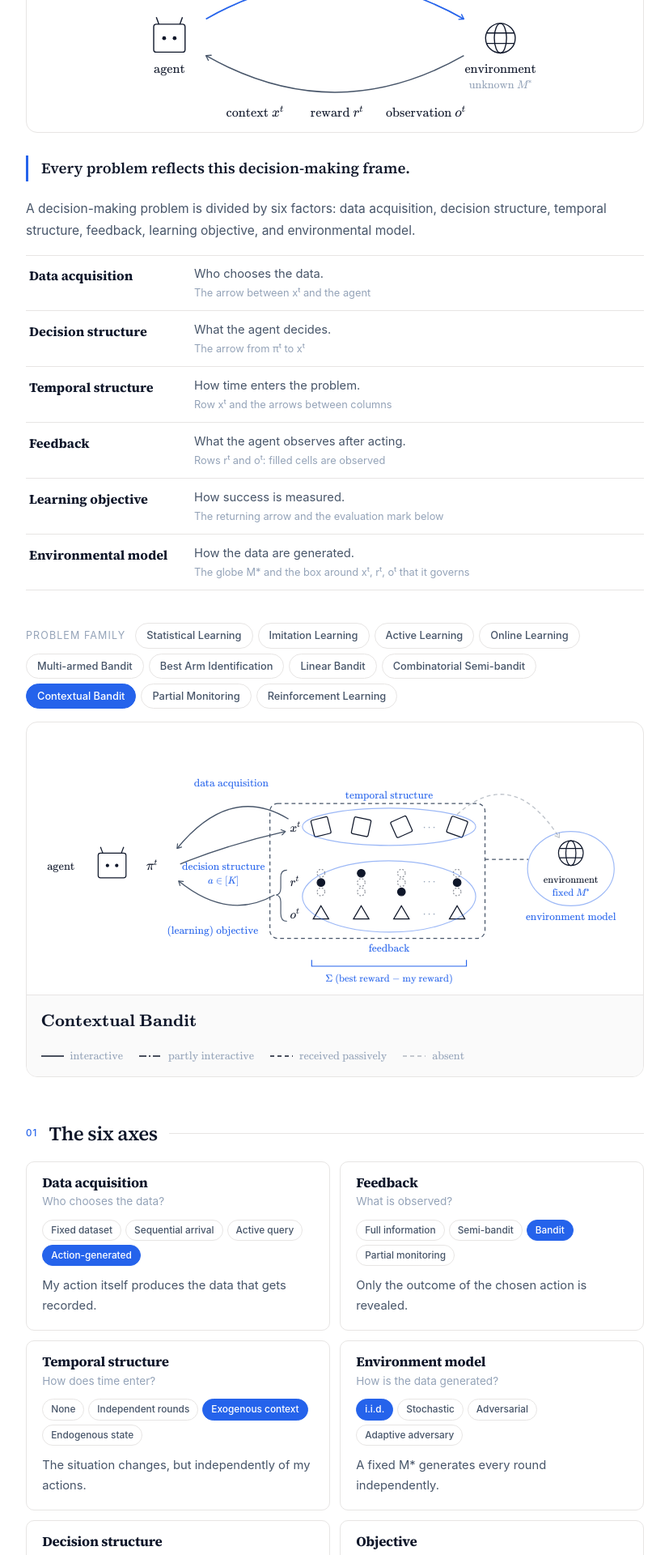
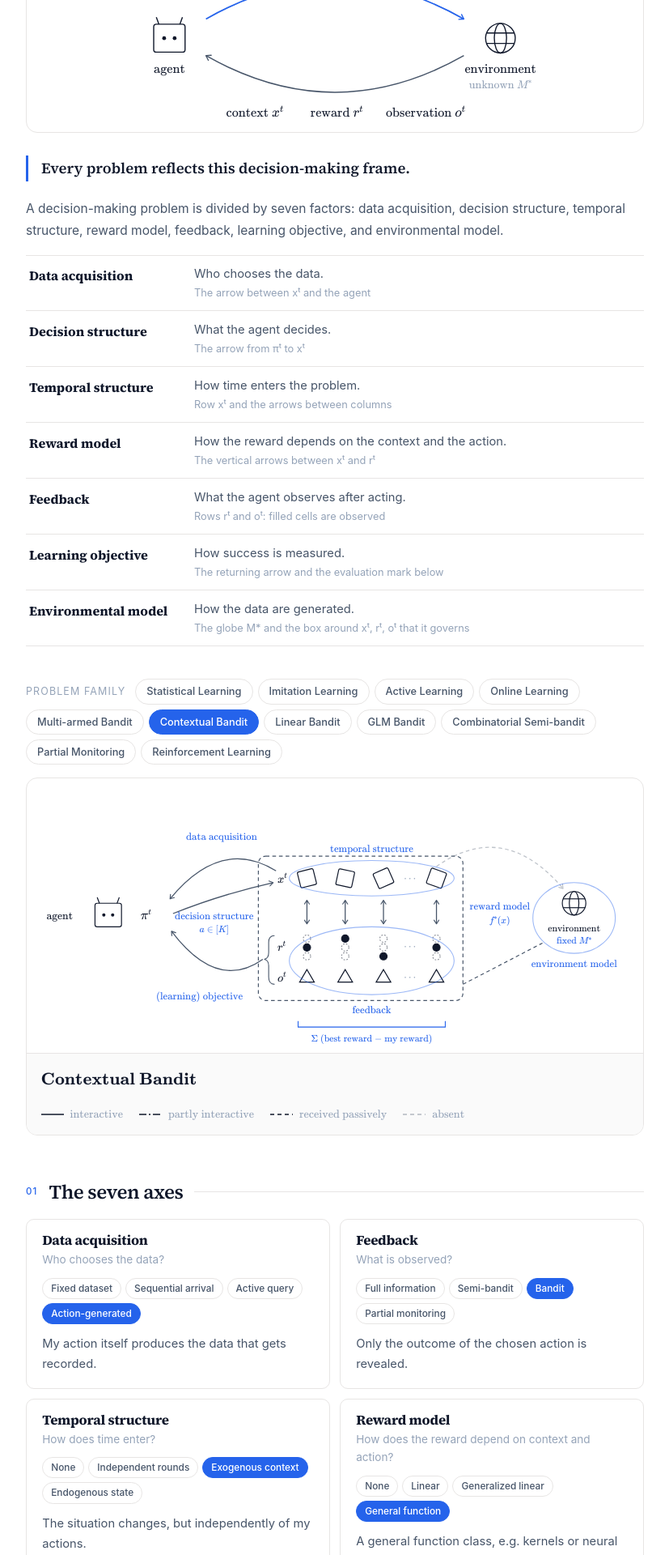
Before and after one commit to hajin322/hajin322.github.io, a Jekyll site: the page built from pages/learning-framework.html, in a window 1280 px wide. Shown: the part 464-2384 px from the top of the page at 81% size, without its empty margins (226-1053 px from the left). Built offline with Jekyll 4.4.1, drawn with Linux system fonts in a browser that asks for light colours; some of the changed text lies outside the part shown.

Commit message:
Learning Framework: add reward model axis, Linear/GLM bandit presets, reorder families
Co-Authored-By: Claude Opus 5.5 <noreply@anthropic.com>

```diff
--- a/pages/index.html
+++ b/pages/index.html
@@ -47,8 +47,8 @@ permalink: /pages/
       <span class="cv-name"><a href="{{ '/pages/learning-framework/' | relative_url }}">Learning Framework</a></span>
       <span class="cv-when"><span data-l="en" lang="en">Nov. 2026</span><span data-l="ko" lang="ko">2026년 11월</span></span>
     </div>
-    <p class="cv-body" data-l="en" lang="en">An agent, an unknown environment, and six factors that pin down a decision-making problem. Pick a problem family and the figure redraws itself.</p>
-    <p class="cv-body" data-l="ko" lang="ko">에이전트, 알려지지 않은 환경, 그리고 의사결정 문제를 정하는 여섯 요소. 문제 계열을 고르면 그림이 그에 맞게 바뀐다.</p>
+    <p class="cv-body" data-l="en" lang="en">An agent, an unknown environment, and seven factors that pin down a decision-making problem. Pick a problem family and the figure redraws itself.</p>
+    <p class="cv-body" data-l="ko" lang="ko">에이전트, 알려지지 않은 환경, 그리고 의사결정 문제를 정하는 일곱 요소. 문제 계열을 고르면 그림이 그에 맞게 바뀐다.</p>
   </div>
 
   <div class="cv-item">
--- a/pages/learning-framework.html
+++ b/pages/learning-framework.html
@@ -1,7 +1,7 @@
 ---
 layout: page
 title: "Learning Framework"
-description: "An agent interacts with an unknown environment, learning a mapping from contexts to decisions. Every such problem is divided by six factors: data acquisition, decision structure, temporal structure, feedback, learning objective, and environmental model."
+description: "An agent interacts with an unknown environment, learning a mapping from contexts to decisions. Every such problem is divided by seven factors: data acquisition, decision structure, temporal structure, reward model, feedback, learning objective, and environmental model."
 permalink: /pages/learning-framework/
 ---
 
@@ -111,6 +111,8 @@ permalink: /pages/learning-framework/
 #fig .col, #fig .xsq, #fig #dots { transition: opacity 0.25s; }
 #fig .hide { display: none; }
 #fig .focus.link, #fig .focus.ink { stroke: var(--accent) !important; stroke-width: 2.4; opacity: 1; marker-end: url(#arF); }
+#fig .rmA { marker-start: url(#ar); }
+#fig .focus.rmA { marker-start: url(#arF); }
 #fig .focus.ell { stroke: var(--accent); stroke-opacity: 1; stroke-width: 2; fill: var(--accent-soft); }
 #fig text.focus, #fig g.focus text { fill: var(--accent-deep); font-weight: 700; }
 
@@ -197,8 +199,8 @@ permalink: /pages/learning-framework/
   <p class="lf-frame" data-l="en" lang="en">Every problem reflects this decision-making frame.</p>
   <p class="lf-frame" data-l="ko" lang="ko">모든 문제는 이 의사결정 프레임을 반영한다.</p>
 
-  <p class="lf-lede" data-l="en" lang="en">A decision-making problem is divided by six factors: data acquisition, decision structure, temporal structure, feedback, learning objective, and environmental model.</p>
-  <p class="lf-lede" data-l="ko" lang="ko">의사결정 문제는 여섯 개의 요소로 나뉜다: 데이터 획득, 결정 구조, 시간 구조, 피드백, 학습 목표, 환경 모델.</p>
+  <p class="lf-lede" data-l="en" lang="en">A decision-making problem is divided by seven factors: data acquisition, decision structure, temporal structure, reward model, feedback, learning objective, and environmental model.</p>
+  <p class="lf-lede" data-l="ko" lang="ko">의사결정 문제는 일곱 개의 요소로 나뉜다: 데이터 획득, 결정 구조, 시간 구조, 보상 모델, 피드백, 학습 목표, 환경 모델.</p>
 
   <dl class="lf-factors">
     <div>
@@ -215,6 +217,11 @@ permalink: /pages/learning-framework/
       <dt>Temporal structure</dt>
       <dd><span data-l="en" lang="en">How time enters the problem.</span><span data-l="ko" lang="ko">시간이 문제에 어떻게 들어오는가.</span>
         <span class="lf-where"><span data-l="en" lang="en">Row xᵗ and the arrows between columns</span><span data-l="ko" lang="ko">xᵗ의 행과 칸 사이의 화살표</span></span></dd>
+    </div>
+    <div>
+      <dt>Reward model</dt>
+      <dd><span data-l="en" lang="en">How the reward depends on the context and the action.</span><span data-l="ko" lang="ko">보상이 맥락과 행동에 어떻게 의존하는가.</span>
+        <span class="lf-where"><span data-l="en" lang="en">The vertical arrows between xᵗ and rᵗ</span><span data-l="ko" lang="ko">xᵗ와 rᵗ 사이의 세로 화살표</span></span></dd>
     </div>
     <div>
       <dt>Feedback</dt>
@@ -240,7 +247,7 @@ permalink: /pages/learning-framework/
 
 <div class="lf-stage">
   <div class="lf-fig">
-    <svg id="fig" viewBox="0 0 780 330" role="img" aria-labelledby="figTitle">
+    <svg id="fig" viewBox="0 0 820 350" role="img" aria-labelledby="figTitle">
       <title id="figTitle">Agent, data and environment of a decision-making system</title>
       <defs>
         <marker id="ar" viewBox="0 0 10 10" refX="8" refY="5" markerWidth="6" markerHeight="6" orient="auto-start-reverse"><path d="M2 1L8 5L2 9" fill="none" stroke="#475569" stroke-width="1.5" stroke-linecap="round" stroke-linejoin="round"/></marker>
@@ -256,53 +263,57 @@ permalink: /pages/learning-framework/
 
       <path id="acqLine" class="link" data-ax="acq" d="M330 108 Q255 62 186 146"/>
       <path id="decLine" class="link" data-ax="dec" d="M190 166 Q255 140 326 124"/>
-      <path id="retLine" class="link" data-ax="obj" d="M312 206 Q252 240 188 188"/>
+      <path id="retLine" class="link" data-ax="obj" d="M312 228 Q250 272 188 190"/>
       <text class="ax" data-ax="acq" x="256" y="66" text-anchor="middle">data acquisition</text>
       <text class="ax" data-ax="dec" x="246" y="174" text-anchor="middle">decision structure</text>
-      <text class="ax" data-ax="obj" x="232" y="256" text-anchor="middle">(learning) objective</text>
+      <text class="ax" data-ax="obj" x="226" y="282" text-anchor="middle">(learning) objective</text>
 
       <text class="m" x="332" y="124" style="font-size:16px">x<tspan class="lp-m" dy="-6" style="font-size:11px">t</tspan></text>
-      <text class="m" x="332" y="194" style="font-size:16px">r<tspan class="lp-m" dy="-6" style="font-size:11px">t</tspan></text>
-      <text class="m" x="332" y="236" style="font-size:16px">o<tspan class="lp-m" dy="-6" style="font-size:11px">t</tspan></text>
-      <path d="M328 174 Q320 174 320 183 L320 197 Q320 205 314 206 Q320 207 320 215 L320 230 Q320 240 328 240" fill="none" stroke="var(--text-secondary)" stroke-width="1.2"/>
+      <text class="m" x="332" y="216" style="font-size:16px">r<tspan class="lp-m" dy="-6" style="font-size:11px">t</tspan></text>
+      <text class="m" x="332" y="258" style="font-size:16px">o<tspan class="lp-m" dy="-6" style="font-size:11px">t</tspan></text>
+      <path d="M328 196 Q320 196 320 205 L320 219 Q320 227 314 228 Q320 229 320 237 L320 252 Q320 262 328 262" fill="none" stroke="var(--text-secondary)" stroke-width="1.2"/>
 
-      <rect id="envBox" class="rgn" data-ax="env" x="306" y="88" width="278" height="174" rx="10"/>
-      <line id="envLink" class="rgn" data-ax="env" x1="584" y1="160" x2="640" y2="160"/>
+      <rect id="envBox" class="rgn" data-ax="env" x="306" y="88" width="278" height="196" rx="10"/>
+      <line id="envLink" class="rgn" data-ax="env" x1="584" y1="262" x2="692" y2="206"/>
       <g id="cols"></g>
-      <g id="dots"><text class="ts" x="512" y="122" text-anchor="middle">⋯</text><text class="ts" x="512" y="192" text-anchor="middle">⋯</text><text class="ts" x="512" y="234" text-anchor="middle">⋯</text></g>
+      <g id="dots"><text class="ts" x="512" y="122" text-anchor="middle">⋯</text><text class="ts" x="512" y="214" text-anchor="middle">⋯</text><text class="ts" x="512" y="256" text-anchor="middle">⋯</text></g>
       <g id="endo" data-ax="temp"></g>
+      <g id="rmArrows" data-ax="rm"></g>
 
       <ellipse id="elTemp" class="ell" data-ax="temp" cx="460" cy="118" rx="112" ry="24"/>
       <text class="ax" data-ax="temp" x="460" y="82" text-anchor="middle">temporal structure</text>
-      <ellipse id="elFb" class="ell" data-ax="fb" cx="460" cy="208" rx="112" ry="46"/>
-      <text class="ax" data-ax="fb" x="460" y="279" text-anchor="middle">feedback</text>
+      <ellipse id="elFb" class="ell" data-ax="fb" cx="460" cy="230" rx="112" ry="46"/>
+      <text class="ax" data-ax="fb" x="460" y="301" text-anchor="middle">feedback</text>
 
-      <g><circle class="ink" cx="695" cy="152" r="16"/><ellipse class="ink" cx="695" cy="152" rx="6.5" ry="16"/><line class="ink" x1="680" y1="146" x2="710" y2="146"/><line class="ink" x1="680" y1="158" x2="710" y2="158"/></g>
-      <text class="t" x="695" y="190" text-anchor="middle" style="font-size:13px">environment</text>
-      <g id="envCap" data-ax="env"><text class="capA" data-l="en" x="695" y="207" text-anchor="middle"></text><text class="capA" data-l="ko" x="695" y="207" text-anchor="middle"></text></g>
-      <ellipse id="elEnv" class="ell" data-ax="env" cx="695" cy="172" rx="56" ry="48"/>
-      <text class="ax" data-ax="env" x="695" y="238" text-anchor="middle">environment model</text>
-      <path id="advLine" class="link" data-ax="env" d="M548 102 Q620 38 680 132"/>
+      <text class="ax" data-ax="rm" x="634" y="160" text-anchor="middle">reward model</text>
+      <g id="rmCap" data-ax="rm"><text class="capA" data-l="en" x="634" y="179" text-anchor="middle"></text><text class="capA" data-l="ko" x="634" y="179" text-anchor="middle"></text></g>
+
+      <g><circle class="ink" cx="735" cy="152" r="16"/><ellipse class="ink" cx="735" cy="152" rx="6.5" ry="16"/><line class="ink" x1="720" y1="146" x2="750" y2="146"/><line class="ink" x1="720" y1="158" x2="750" y2="158"/></g>
+      <text class="t" x="735" y="190" text-anchor="middle" style="font-size:13px">environment</text>
+      <g id="envCap" data-ax="env"><text class="capA" data-l="en" x="735" y="207" text-anchor="middle"></text><text class="capA" data-l="ko" x="735" y="207" text-anchor="middle"></text></g>
+      <ellipse id="elEnv" class="ell" data-ax="env" cx="735" cy="172" rx="56" ry="48"/>
+      <text class="ax" data-ax="env" x="735" y="238" text-anchor="middle">environment model</text>
+      <path id="advLine" class="link" data-ax="env" d="M548 102 Q640 38 720 132"/>
 
       <g id="objRisk" data-ax="obj" class="hide">
         <rect x="601" y="107" width="22" height="22" rx="2" fill="none" stroke="var(--accent)" stroke-dasharray="3 3"/>
-        <text class="capA" x="612" y="196" text-anchor="middle" style="font-size:18px">?</text>
-        <text class="capA" data-l="en" x="612" y="310" text-anchor="middle">evaluated on new data</text>
-        <text class="capA" data-l="ko" x="612" y="310" text-anchor="middle">새 데이터에서 평가</text>
+        <text class="capA" x="612" y="218" text-anchor="middle" style="font-size:18px">?</text>
+        <text class="capA" data-l="en" x="612" y="332" text-anchor="middle">evaluated on new data</text>
+        <text class="capA" data-l="ko" x="612" y="332" text-anchor="middle">새 데이터에서 평가</text>
       </g>
       <g id="objRegret" data-ax="obj" class="hide">
-        <path d="M360 290 L360 298 L560 298 L560 290" fill="none" stroke="var(--accent)" stroke-width="1.2"/>
-        <text class="capA" data-l="en" x="460" y="318" text-anchor="middle">Σ (best reward − my reward)</text>
-        <text class="capA" data-l="ko" x="460" y="318" text-anchor="middle">Σ (최선의 보상 − 내 보상)</text>
+        <path d="M360 312 L360 320 L560 320 L560 312" fill="none" stroke="var(--accent)" stroke-width="1.2"/>
+        <text class="capA" data-l="en" x="460" y="340" text-anchor="middle">Σ (best reward − my reward)</text>
+        <text class="capA" data-l="ko" x="460" y="340" text-anchor="middle">Σ (최선의 보상 − 내 보상)</text>
       </g>
       <g id="objId" data-ax="obj" class="hide">
-        <line x1="498" y1="92" x2="498" y2="292" stroke="var(--accent)" stroke-width="1.4" stroke-dasharray="4 3"/>
-        <text class="capA" data-l="en" x="498" y="310" text-anchor="middle">stop at <tspan class="mi">τ</tspan> and answer</text>
-        <text class="capA" data-l="ko" x="498" y="310" text-anchor="middle"><tspan class="mi">τ</tspan>에서 멈추고 답을 낸다</text>
+        <line x1="498" y1="92" x2="498" y2="314" stroke="var(--accent)" stroke-width="1.4" stroke-dasharray="4 3"/>
+        <text class="capA" data-l="en" x="498" y="332" text-anchor="middle">stop at <tspan class="mi">τ</tspan> and answer</text>
+        <text class="capA" data-l="ko" x="498" y="332" text-anchor="middle"><tspan class="mi">τ</tspan>에서 멈추고 답을 낸다</text>
       </g>
       <g id="objInf" data-ax="obj" class="hide">
-        <text class="capA" data-l="en" x="766" y="310" text-anchor="end">conclusions about <tspan class="mi">M</tspan><tspan dy="-5" style="font-size:70%">∗</tspan><tspan dy="5"> and their validity</tspan></text>
-        <text class="capA" data-l="ko" x="695" y="310" text-anchor="middle"><tspan class="mi">M</tspan><tspan dy="-5" style="font-size:70%">∗</tspan><tspan dy="5">에 대한 결론과 그 타당성</tspan></text>
+        <text class="capA" data-l="en" x="806" y="332" text-anchor="end">conclusions about <tspan class="mi">M</tspan><tspan dy="-5" style="font-size:70%">∗</tspan><tspan dy="5"> and their validity</tspan></text>
+        <text class="capA" data-l="ko" x="735" y="332" text-anchor="middle"><tspan class="mi">M</tspan><tspan dy="-5" style="font-size:70%">∗</tspan><tspan dy="5">에 대한 결론과 그 타당성</tspan></text>
       </g>
     </svg>
   </div>
@@ -318,10 +329,10 @@ permalink: /pages/learning-framework/
 <section class="section" id="axes-section">
   <h2 class="section-title">
     <span class="num">01</span>
-    <span><span data-l="en" lang="en">The six axes</span><span data-l="ko" lang="ko">여섯 축</span></span>
+    <span><span data-l="en" lang="en">The seven axes</span><span data-l="ko" lang="ko">일곱 축</span></span>
     <span class="line"></span>
   </h2>
-  <div class="lf-axes" id="axes" aria-label="Six axes / 여섯 축"></div>
+  <div class="lf-axes" id="axes" aria-label="Seven axes / 일곱 축"></div>
   <a class="lf-back" href="{{ '/pages/' | relative_url }}">← <span data-l="en" lang="en">All pages</span><span data-l="ko" lang="ko">페이지 목록</span></a>
 </section>
 
@@ -349,6 +360,13 @@ const AXES = [
     ['Independent rounds', 'Rounds follow one another, but each is the same situation with no context.', '라운드가 이어지지만 매번 같은 상황이고 맥락이 없다.'],
     ['Exogenous context', 'The situation changes, but independently of my actions.', '상황이 바뀌지만 내 행동과는 무관하다.'],
     ['Endogenous state', 'My action changes the next situation. Arrows appear between columns.', '내 행동이 다음 상황을 바꾼다. 칸 사이에 화살표가 생긴다.']]},
+  {id:'rm', name:'Reward model',
+   q:['How does the reward depend on context and action?', '보상이 맥락과 행동에 어떻게 의존하나'],
+   where:['The vertical arrows between xᵗ and rᵗ', 'xᵗ와 rᵗ 사이의 세로 화살표'], vals:[
+    ['None', 'No structure shared across actions; each arm has its own mean.', '행동 사이에 공유되는 구조가 없다. 팔마다 평균이 따로 있다.'],
+    ['Linear', 'The mean reward is linear in the features: ⟨θ*, x⟩.', '평균 보상이 특징에 대해 선형이다: ⟨θ*, x⟩.'],
+    ['Generalized linear', 'A known link function of a linear score: μ(⟨θ*, x⟩).', '선형 점수에 알려진 연결 함수를 씌운 값이다: μ(⟨θ*, x⟩).'],
+    ['General function', 'A general function class, e.g. kernels or neural networks: f*(x).', '커널, 신경망 같은 일반 함수 클래스다: f*(x).']]},
   {id:'env', name:'Environment model',
    q:['How is the data generated?', '데이터가 어떻게 생성되나'],
    where:['The globe M* and the box around xᵗ, rᵗ, oᵗ that it governs', '지구본 M*와 그것이 관할하는 xᵗ, rᵗ, oᵗ의 상자'], vals:[
@@ -372,17 +390,17 @@ const AXES = [
     ['Inference', 'Whether the conclusions about the environment M* are statistically valid.', '환경 M*에 대한 결론이 통계적으로 타당한지로 잰다.']]}
 ];
 const FAM = [
-  ['Statistical Learning', {acq:0, fb:0, temp:0, env:0, dec:0, obj:0}],
-  ['Imitation Learning', {acq:0, fb:0, temp:3, env:0, dec:3, obj:0}],
-  ['Active Learning', {acq:2, fb:0, temp:1, env:0, dec:0, obj:0}],
-  ['Online Learning', {acq:1, fb:0, temp:1, env:2, dec:1, obj:1}],
-  ['Multi-armed Bandit', {acq:3, fb:2, temp:1, env:0, dec:1, obj:1}],
-  ['Best Arm Identification', {acq:3, fb:2, temp:1, env:0, dec:1, obj:2}],
-  ['Linear Bandit', {acq:3, fb:2, temp:1, env:0, dec:2, obj:1}],
-  ['Combinatorial Semi-bandit', {acq:3, fb:1, temp:1, env:0, dec:2, obj:1}],
-  ['Contextual Bandit', {acq:3, fb:2, temp:2, env:0, dec:1, obj:1}],
-  ['Partial Monitoring', {acq:3, fb:3, temp:1, env:2, dec:1, obj:1}],
-  ['Reinforcement Learning', {acq:3, fb:2, temp:3, env:0, dec:3, obj:1}]
+  ['Statistical Learning', {acq:0, fb:0, temp:0, rm:3, env:0, dec:0, obj:0}],
+  ['Imitation Learning', {acq:0, fb:0, temp:3, rm:3, env:0, dec:3, obj:0}],
+  ['Active Learning', {acq:2, fb:0, temp:1, rm:3, env:0, dec:0, obj:0}],
+  ['Online Learning', {acq:1, fb:0, temp:1, rm:0, env:2, dec:1, obj:1}],
+  ['Multi-armed Bandit', {acq:3, fb:2, temp:1, rm:0, env:0, dec:1, obj:1}],
+  ['Contextual Bandit', {acq:3, fb:2, temp:2, rm:3, env:0, dec:1, obj:1}],
+  ['Linear Bandit', {acq:3, fb:2, temp:1, rm:1, env:0, dec:2, obj:1}],
+  ['GLM Bandit', {acq:3, fb:2, temp:1, rm:2, env:0, dec:2, obj:1}],
+  ['Combinatorial Semi-bandit', {acq:3, fb:1, temp:1, rm:1, env:0, dec:2, obj:1}],
+  ['Partial Monitoring', {acq:3, fb:3, temp:1, rm:0, env:2, dec:1, obj:1}],
+  ['Reinforcement Learning', {acq:3, fb:2, temp:3, rm:0, env:0, dec:3, obj:1}]
 ];
 const state = Object.assign({}, FAM.find(f => f[0] === 'Contextual Bandit')[1]);
 let focus = null;
@@ -397,9 +415,11 @@ function mk(parent, tag, attrs) { const e = document.createElementNS(NS, tag); f
 COLX.forEach((cx, i) => {
   const g = mk(cols, 'g', {class: 'col', id: 'col' + i});
   mk(g, 'rect', {class: 'ink xsq', x: cx - 11, y: 107, width: 22, height: 22, rx: 2});
-  [0, 1, 2].forEach(k => mk(g, 'circle', {class: 'rc', cx: cx, cy: 178 + k * 12, r: 5, 'data-k': k}));
-  mk(g, 'polygon', {class: 'ink tri', points: cx + ',220 ' + (cx - 10) + ',237 ' + (cx + 10) + ',237'});
+  [0, 1, 2].forEach(k => mk(g, 'circle', {class: 'rc', cx: cx, cy: 200 + k * 12, r: 5, 'data-k': k}));
+  mk(g, 'polygon', {class: 'ink tri', points: cx + ',242 ' + (cx - 10) + ',259 ' + (cx + 10) + ',259'});
 });
+const rmArrows = document.getElementById('rmArrows');
+COLX.forEach(cx => mk(rmArrows, 'path', {class: 'link rmA', 'data-ax': 'rm', d: 'M' + cx + ' 148 L' + cx + ' 180'}));
 const endo = document.getElementById('endo');
 [[0, 1], [1, 2], [2, 3]].forEach(([a, b]) => {
   const x1 = COLX[a] + 15, x2 = COLX[b] - 15, mid = (x1 + x2) / 2;
@@ -414,6 +434,12 @@ const DEC_CAP = [
   [['mi', 'a'], ['rm', ' ∈ ['], ['mi', 'K'], ['rm', ']']],                              // a \in [K]
   [['mi', 'a'], ['rm', ' ∈ '], ['cal', 'A'], ['rm', ' ⊂ '], ['bb', 'R'], ['mi', 'd', 'sup']], // a \in \mathcal{A} \subset \mathbb{R}^d
   [['mi', 'π'], ['rm', ' : '], ['cal', 'X'], ['rm', ' → '], ['cal', 'A']]                // \pi : \mathcal{X} \to \mathcal{A}
+];
+const RM_CAP = [
+  [[['rm', 'none']], [['rm', '구조 없음']]],
+  [[['rm', '⟨'], ['mi', 'θ'], ['rm', '∗', 'sup'], ['rm', ', '], ['mi', 'x'], ['rm', '⟩']]],
+  [[['mi', 'μ'], ['rm', '(⟨'], ['mi', 'θ'], ['rm', '∗', 'sup'], ['rm', ', '], ['mi', 'x'], ['rm', '⟩)']]],
+  [[['mi', 'f'], ['rm', '∗', 'sup'], ['rm', '('], ['mi', 'x'], ['rm', ')']]]
 ];
 const ENV_CAP = [
   [[['rm', 'fixed ']].concat(MSTAR), MSTAR.concat([['rm', ' 고정']])],
```
Also changed, not shown: other parts of pages/learning-framework.html (+4 -0 lines).
